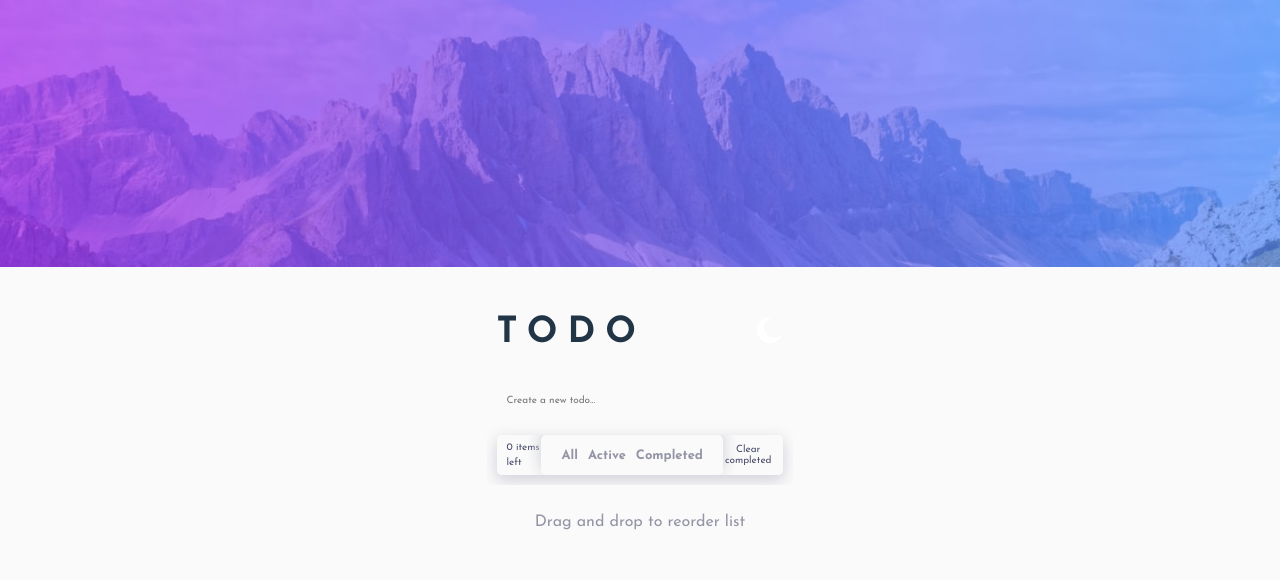
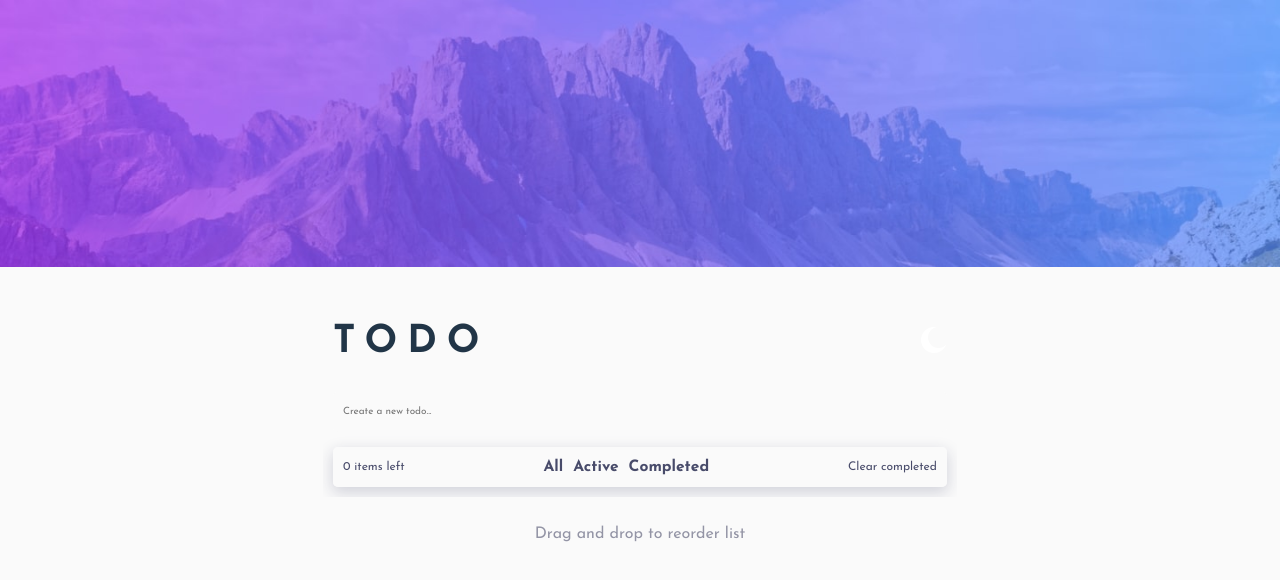
Before and after one commit to unkuseni/todo-app, a React (Vite) app: page / in a window 1280 px wide. Shown: the top 580 px of the page. Built offline with nearby package versions, Linux system fonts and the light colour scheme.

Commit message:
still styling and running tests

```diff
--- a/src/App.module.scss
+++ b/src/App.module.scss
@@ -1,4 +1,4 @@
-.container {
+.root {
   display: block;
   flex-direction: column;
   align-items: center;
@@ -12,6 +12,12 @@
   min-width: 350px;
   margin: 0px;
   padding: 10px;
+  @media screen and (min-width: 768px) {
+    .container {
+      max-width: 634px;
+      margin: 0 auto;
+    }
+  }
 }
 .header {
   display: flex;
@@ -22,8 +28,12 @@
   justify-content: space-between;
   padding: 10px;
   margin-top: 30px;
-  font-size: 1.5em;
+  font-size: clamp(1.6em, 2vw, 4em);
+  @media screen and (min-width: 634px) {
+    margin-top: 50px;
+  }
 }
+
 .drag_text {
   display: flex;
   flex-direction: row;
@@ -45,7 +55,7 @@
 h2 {
   letter-spacing: 10px;
 }
-.container.light-theme {
+.root.light-theme {
   $mobile-img: url(./assets/bg-mobile-light.jpg);
   $desktop-img: url(./assets/bg-desktop-light.jpg);
   $Very-Light-Gray: hsl(0, 0%, 98%);
@@ -61,7 +71,7 @@ h2 {
     background: $Very-Light-Gray $desktop-img top / contain no-repeat;
   }
 }
-.container.dark-theme {
+.root.dark-theme {
   $Very-Dark-Blue: hsl(235, 21%, 11%);
   $Very-Dark-Desaturated-Blue: hsl(235, 24%, 19%);
   $Light-Blue: hsl(234, 39%, 85%);
@@ -76,6 +86,10 @@ h2 {
     color: $Dark-Grayish-Blue;
   }
   @media screen and (min-width: 768px) {
-    background: $Very-Dark-Blue $desktop-img top / contain no-repeat;
+    background-color: $Very-Dark-Blue;
+    background-image: $desktop-img;
+    background-repeat: no-repeat;
+    background-position: top;
+    background-size: contain;
   }
 }
--- a/src/App.tsx
+++ b/src/App.tsx
@@ -43,10 +43,10 @@ const App: React.FC<AppProps> = ({ className }) => {
                         [styles['dark-theme']]: theme === 'dark',
                         [styles['light-theme']]: theme === 'light',
                     },
-                    styles.container
+                    styles.root
                 )}
             >
-                <div>
+                <div className={styles.container}>
                     <div className={styles.header}>
                         <h2>TODO</h2>
                         <button onClick={toggleTheme} className={styles.theme_button}>
--- a/src/_codux/boards/app/app.board.tsx
+++ b/src/_codux/boards/app/app.board.tsx
@@ -7,9 +7,9 @@ export default createBoard({
     name: 'App',
     Board: () => <App />,
     environmentProps: {
-        windowWidth: 768,
-        windowHeight: 1024,
-        canvasWidth: 490,
+        windowWidth: 1920,
+        windowHeight: 1080,
+        canvasWidth: 1254,
         canvasHeight: 676,
     },
 });
--- a/src/components/todo/todo.module.scss
+++ b/src/components/todo/todo.module.scss
@@ -7,7 +7,7 @@ $Very-Dark-Grayish-Blue: hsl(235, 19%, 35%);
 $Dark-Grayish-Blue: hsl(236, 9%, 61%);
 $Bright-Blue: hsl(220, 98%, 61%);
 $Check-Background: linear-gradient(135deg, hsl(192, 100%, 67%), hsl(280, 87%, 65%));
-// datk mode
+// dark mode
 $Very-Dark-Blue: hsl(235, 21%, 11%);
 $Very-Dark-Desaturated-Blue: hsl(235, 24%, 19%);
 $Dark-Grayish-LightBlue: hsl(234, 39%, 85%);
@@ -39,7 +39,6 @@ $Main-Background: hsl(237, 14%, 26%);
 }
 .form.dark > input {
   background-color: $Very-Dark-Desaturated-Blue;
-  color: green;
 }
 .form-label {
   width: 20px;
@@ -57,7 +56,7 @@ $Main-Background: hsl(237, 14%, 26%);
   font-size: inherit;
   font-family: 'Josefin Sans', sans-serif;
   background-color: $Very-Light-Gray;
-  color: $Dark-Grayish-Blue;
+  color: $Very-Light-Gray;
 }
 
 li {
@@ -79,7 +78,7 @@ li {
   box-shadow: 0 5px 15px 1px $Light-Grayish-Blue;
 }
 .list-items.dark {
-  box-shadow: 0 5px 15px 1px $Very-Dark-Blue;
+  box-shadow: none;
 }
 .item {
   display: flex;
@@ -88,7 +87,7 @@ li {
   justify-items: center;
   align-content: center;
   justify-content: space-between;
-    background-color: $Very-Light-Gray;
+  background-color: $Very-Light-Gray;
   color: $Very-Light-Gray;
 
   margin: 0px;
@@ -174,16 +173,15 @@ li {
   }
   padding-right: 10px;
   padding-left: 10px;
+  // font size for large screens
+  @media screen and (min-width: 768px) {
+    font-size: 1.2em;
+  }
 }
 .list-items.dark > .tracker {
-background-color: $Very-Dark-Desaturated-Blue;
-
+  background-color: $Very-Dark-Desaturated-Blue;
 }
 // write a media query to show the filters
-.tracker > .filters {
-  // no box  shadow
-
-}
 
 .filters {
   background-color: $Very-Light-Gray;
@@ -215,22 +213,40 @@ background-color: $Very-Dark-Desaturated-Blue;
     }
     border-radius: 0px;
     font-weight: 700;
-    font-size: 1px;
     font-size: 1.3em;
     outline: none;
-    color: inherit;
+    &.active {
+      font-weight: bold;
+      color: $Bright-Blue;
+    }
   }
+
   border-radius: 5px;
 }
 .filters.dark {
   background: $Very-Dark-Desaturated-Blue;
-  box-shadow: 0 -5px 15px 1px $Very-Dark-Blue;
+  box-shadow: none;
+  button {
+    color: $Very-Dark-Grayish-Blue;
+    &:focus {
+      color: $Bright-Blue;
+      border: none;
+    }
+    &:active {
+      color: $Bright-Blue;
+    }
+  }
+  button:hover {
+    color: $Very-Light-Gray;
+  }
+}
+.tracker > .filters {
+  // no box  shadow
+  box-shadow: none;
+  background: transparent;
+  width: 60%;
 }
 .completed {
   text-decoration: line-through;
   color: $Dark-Gray-Blue;
 }
-button.active {
-  font-weight: bold;
-  color: $Bright-Blue;
-}
--- a/src/components/todo/todo.tsx
+++ b/src/components/todo/todo.tsx
@@ -188,7 +188,9 @@ export const Todo: React.FC<TodoProps> = ({ className, theme }) => {
                 <div className={classNames(styles.tracker, theme === 'dark' && styles.dark)}>
                     <span>{remainingItems} items left</span>
                     {!isMobile && (
-                        <div className={classNames(styles.filters, theme === 'dark' && styles.dark)}>
+                        <div
+                            className={classNames(styles.filters, theme === 'dark' && styles.dark)}
+                        >
                             <button
                                 className={classNames({ active: filter === Filter.All })}
                                 onClick={() => setFilter(Filter.All)}
@@ -207,25 +209,30 @@ export const Todo: React.FC<TodoProps> = ({ className, theme }) => {
                             >
                                 Completed
                             </button>
-                        </div>)}
-                    <button onClick={handleClearCompleted}>Clear completed</button>
+                        </div>
+                    )}
+                    <button onClick={handleClearCompleted} type="button">
+                        Clear completed
+                    </button>
                 </div>
             </div>
-            { isMobile && (
+            {isMobile && (
                 <div className={classNames(styles.filters, theme === 'dark' && styles.dark)}>
                     <button
+                        name="filter"
                         className={classNames({ active: filter === Filter.All })}
                         onClick={() => setFilter(Filter.All)}
                     >
                         All
                     </button>
                     <button
+                        name="filter"
                         className={classNames({ active: filter === Filter.Active })}
                         onClick={() => setFilter(Filter.Active)}
                     >
                         Active
                     </button>
-                    <button
+                    <button name='filter'
                         className={classNames({ active: filter === Filter.Completed })}
                         onClick={() => setFilter(Filter.Completed)}
                     >
```
